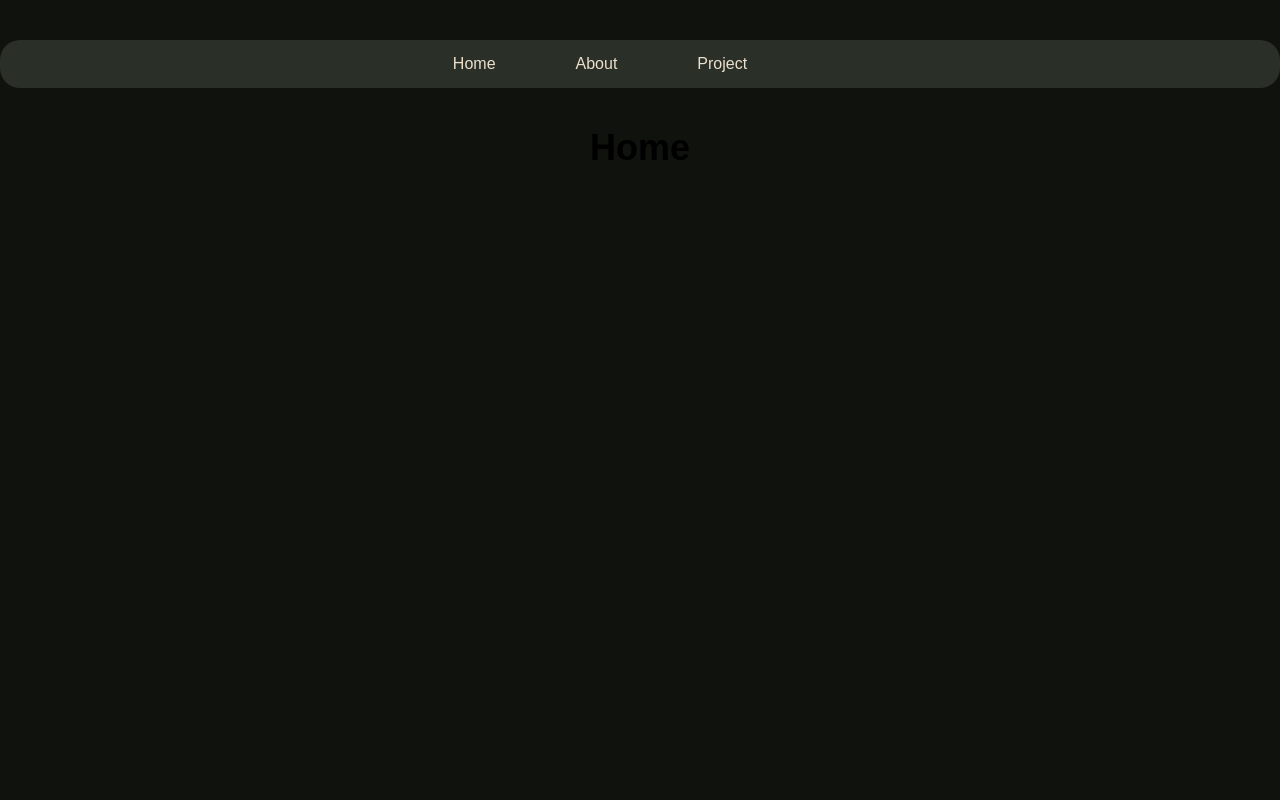
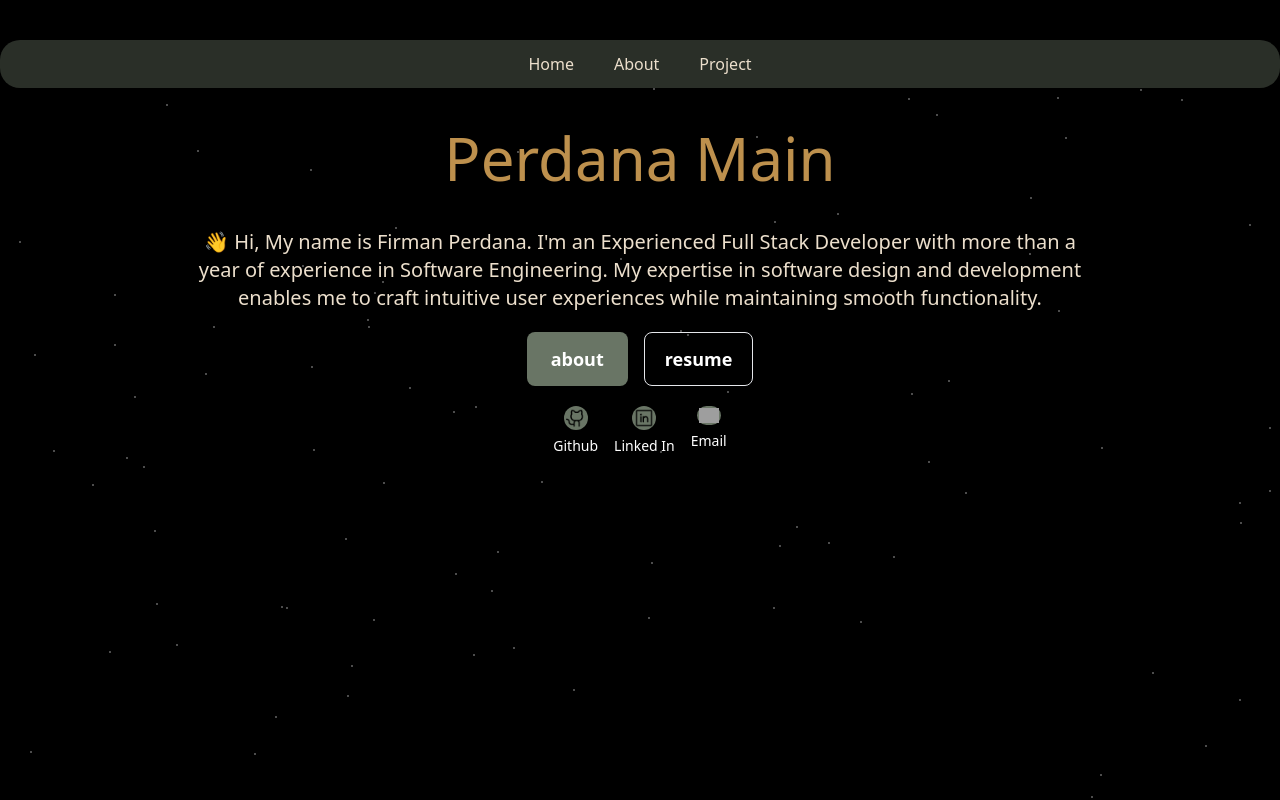
Before and after one commit to PerdanaMain/profile-web-v2, a React (Vite) app: page / in a window 1280 px wide. Built offline with nearby package versions, Linux system fonts and the light colour scheme; grey boxes are pictures that could not be loaded.

Commit message:
feat: add hero and add responsive

```diff
--- a/src/components/Header.jsx
+++ b/src/components/Header.jsx
@@ -1,25 +1,51 @@
+import { useState } from "react";
 import Hamburger from "../assets/icons/List.png";
 
 const Header = () => {
+  const [menuOpen, setMenuOpen] = useState(false);
+
+  const toggleMenu = () => {
+    setMenuOpen(!menuOpen);
+  };
+
   return (
     <div className="container bg-[#2A2F28] rounded-[20px]">
-      <nav className="flex justify-end lg:justify-center mt-10 p-3 text-[#ECDFCC]">
-        <div className="hidden lg:inline-block">
-          <a href="/" className="mr-20 hover:text-[#BD904D]">
+      <nav className="flex justify-end lg:justify-center items-center mt-10 p-3 text-[#ECDFCC]">
+        {/* Menu utama (untuk layar besar) */}
+        <div className="hidden lg:flex">
+          <a href="/" className="mr-10 hover:text-[#BD904D]">
             Home
           </a>
-          <a href="/about" className="mr-20 hover:text-[#BD904D]">
+          <a href="/about" className="mr-10 hover:text-[#BD904D]">
             About
           </a>
-          <a href="/contact" className="mr-20 hover:text-[#BD904D]">
+          <a href="/contact" className="hover:text-[#BD904D]">
             Project
           </a>
         </div>
 
-        <div className="lg:hidden inline-block mr-5">
-          <img src={Hamburger} alt="List" />
+        {/* Icon hamburger (untuk layar kecil) */}
+        <div className="lg:hidden">
+          <button onClick={toggleMenu}>
+            <img src={Hamburger} alt="Menu" />
+          </button>
         </div>
       </nav>
+
+      {/* Dropdown menu untuk layar kecil */}
+      {menuOpen && (
+        <div className="lg:hidden bg-[#2A2F28] text-[#ECDFCC] mt-2 p-3 rounded-b-[20px]">
+          <a href="/" className="block mb-2 hover:text-[#BD904D]">
+            Home
+          </a>
+          <a href="/about" className="block mb-2 hover:text-[#BD904D]">
+            About
+          </a>
+          <a href="/contact" className="block hover:text-[#BD904D]">
+            Project
+          </a>
+        </div>
+      )}
     </div>
   );
 };
--- /dev/null
+++ b/src/components/Hero.jsx
@@ -0,0 +1,76 @@
+import GitHubLogo from "../assets/icons/GithubLogo.png";
+import EmailLogo from "../assets/icons/EnvelopeSimple.png";
+import LinkedInLogo from "../assets/icons/LinkedinLogo.png";
+
+const Hero = () => {
+  return (
+    <div className="container mx-auto my-10 px-4 text-center bg-transparent">
+      <div className="mx-auto max-w-4xl h-auto border-none">
+        {/* Gunakan ukuran font responsif */}
+        <h1 className="text-[#BD904D] text-4xl md:text-5xl lg:text-6xl mb-6 md:mb-10">
+          Perdana Main
+        </h1>
+        <h3 className="mx-auto text-[#ECDFCC] text-base md:text-lg lg:text-xl leading-relaxed">
+          👋 Hi, My name is Firman Perdana. I&apos;m an Experienced Full Stack
+          Developer with more than a year of experience in Software Engineering.
+          My expertise in software design and development enables me to craft
+          intuitive user experiences while maintaining smooth functionality.
+        </h3>
+      </div>
+      <div className="my-2 justify-center">
+        <a
+          href="#projects"
+          className="inline-block px-6 py-[13px] mt-3 mr-4 text-lg font-semibold text-white bg-[#697565] rounded-lg hover:bg-[#A77D3D] transition-all duration-200"
+        >
+          about
+        </a>
+
+        <a
+          href="#projects"
+          className="inline-block px-5 py-3 mt-3 text-lg font-semibold text-white border-[1px] rounded-lg hover:bg-[#A77D3D] transition-all duration-200"
+        >
+          resume
+        </a>
+      </div>
+      <div className="my-2 justify">
+        <div className="flex justify-center space-x-4">
+          <div className="text-white text-center">
+            <a
+              href="#projects"
+              className="inline-block p-[2px] mt-3 text-lg font-semibold text-white bg-[#697565] rounded-full hover:bg-[#A77D3D] transition-all duration-200"
+            >
+              <img src={GitHubLogo} alt="GitHub Logo" className="w-5 mx-auto" />
+            </a>
+            <span className="block text-sm">Github</span>
+          </div>
+
+          <div className="text-white text-center">
+            <a
+              href="#projects"
+              className="inline-block p-[2px] mt-3 text-lg font-semibold text-white bg-[#697565] rounded-full hover:bg-[#A77D3D] transition-all duration-200"
+            >
+              <img
+                src={LinkedInLogo}
+                alt="Linked In Logo"
+                className="w-5 mx-auto"
+              />
+            </a>
+            <span className="block text-sm">Linked In</span>
+          </div>
+
+          <div className="text-white text-center">
+            <a
+              href="#projects"
+              className="inline-block p-[2px] mt-3 text-lg font-semibold text-white bg-[#697565] rounded-full hover:bg-[#A77D3D] transition-all duration-200"
+            >
+              <img src={EmailLogo} alt="Email Logo" className="w-5 mx-auto" />
+            </a>
+            <span className="block text-sm">Email</span>
+          </div>
+        </div>
+      </div>
+    </div>
+  );
+};
+
+export default Hero;
--- a/src/css/index.css
+++ b/src/css/index.css
@@ -2,7 +2,46 @@
 @tailwind components;
 @tailwind utilities;
 
-body {
-  background-color: #10120d;
-  font-family: "Poppins", sans-serif;
+body,
+html {
+  margin: 0;
+  padding: 0;
+  height: 100%;
+  background-color: #000; /* Warna dasar latar belakang */
+  overflow: hidden; /* Mencegah scroll */
 }
+
+#particles {
+  position: absolute;
+  top: 0;
+  left: 0;
+  width: 100%;
+  height: 100%;
+  /* background: radial-gradient(circle at 50% 50%, #111 0%, #000 80%); */
+  z-index: -1; /* Pastikan partikel berada di belakang konten */
+}
+
+.stars {
+  width: 2px;
+  height: 2px;
+  background: white;
+  border-radius: 50%;
+  position: absolute;
+  animation: twinkle 3s infinite ease-in-out;
+}
+
+@keyframes twinkle {
+  0%,
+  100% {
+    opacity: 0.2;
+  }
+  50% {
+    opacity: 1;
+  }
+}
+
+@layer base {
+  :root {
+    --radius: 0.5rem;
+  }
+}
--- a/src/pages/Home.jsx
+++ b/src/pages/Home.jsx
@@ -1,11 +1,49 @@
+import { useEffect, useRef } from "react";
 import Header from "../components/Header";
+import Hero from "../components/Hero";
 
 const Home = () => {
+  const particlesRef = useRef(null);
+
+  // Fungsi untuk membuat elemen bintang secara dinamis
+  const createStars = () => {
+    const stars = [];
+    for (let i = 0; i < 100; i++) {
+      const style = {
+        top: `${Math.random() * 100}vh`,
+        left: `${Math.random() * 100}vw`,
+      };
+      stars.push(<div key={i} className="stars" style={style}></div>);
+    }
+    return stars;
+  };
+
+  useEffect(() => {
+    const handleMouseMove = (e) => {
+      const particles = particlesRef.current;
+      const x = (e.clientX / window.innerWidth) * 100;
+      const y = (e.clientY / window.innerHeight) * 100;
+
+      particles.style.transform = `translate(-${x / 20}%, -${y / 20}%)`;
+    };
+
+    window.addEventListener("mousemove", handleMouseMove);
+
+    return () => {
+      window.removeEventListener("mousemove", handleMouseMove);
+    };
+  }, []);
+
   return (
-    <div className="container mx-auto">
-      <Header />
-
-      <h1 className="text-4xl font-bold text-center mt-10">Home</h1>
+    <div className="relative min-h-screen overflow-hidden">
+      {/* Elemen latar belakang bintang */}
+      <div className="container mx-auto relative z-10">
+        <div id="particles" ref={particlesRef}>
+          {createStars()}
+        </div>
+        <Header />
+        <Hero />
+      </div>
     </div>
   );
 };
--- a/tailwind.config.js
+++ b/tailwind.config.js
@@ -1,8 +1,17 @@
 /** @type {import('tailwindcss').Config} */
 export default {
+  darkMode: ["class"],
   content: ["./index.html", "./src/**/*.{js,ts,jsx,tsx}"],
   theme: {
-    extend: {},
+    extend: {
+      borderRadius: {
+        lg: "var(--radius)",
+        md: "calc(var(--radius) - 2px)",
+        sm: "calc(var(--radius) - 4px)",
+      },
+      colors: {},
+    },
   },
-  plugins: [],
+  // eslint-disable-next-line no-undef
+  plugins: [require("tailwindcss-animate")],
 };
```
Also changed, not shown: package.json (+6 -1 lines), 1 other file (tests, documents, lock files or other folders).
